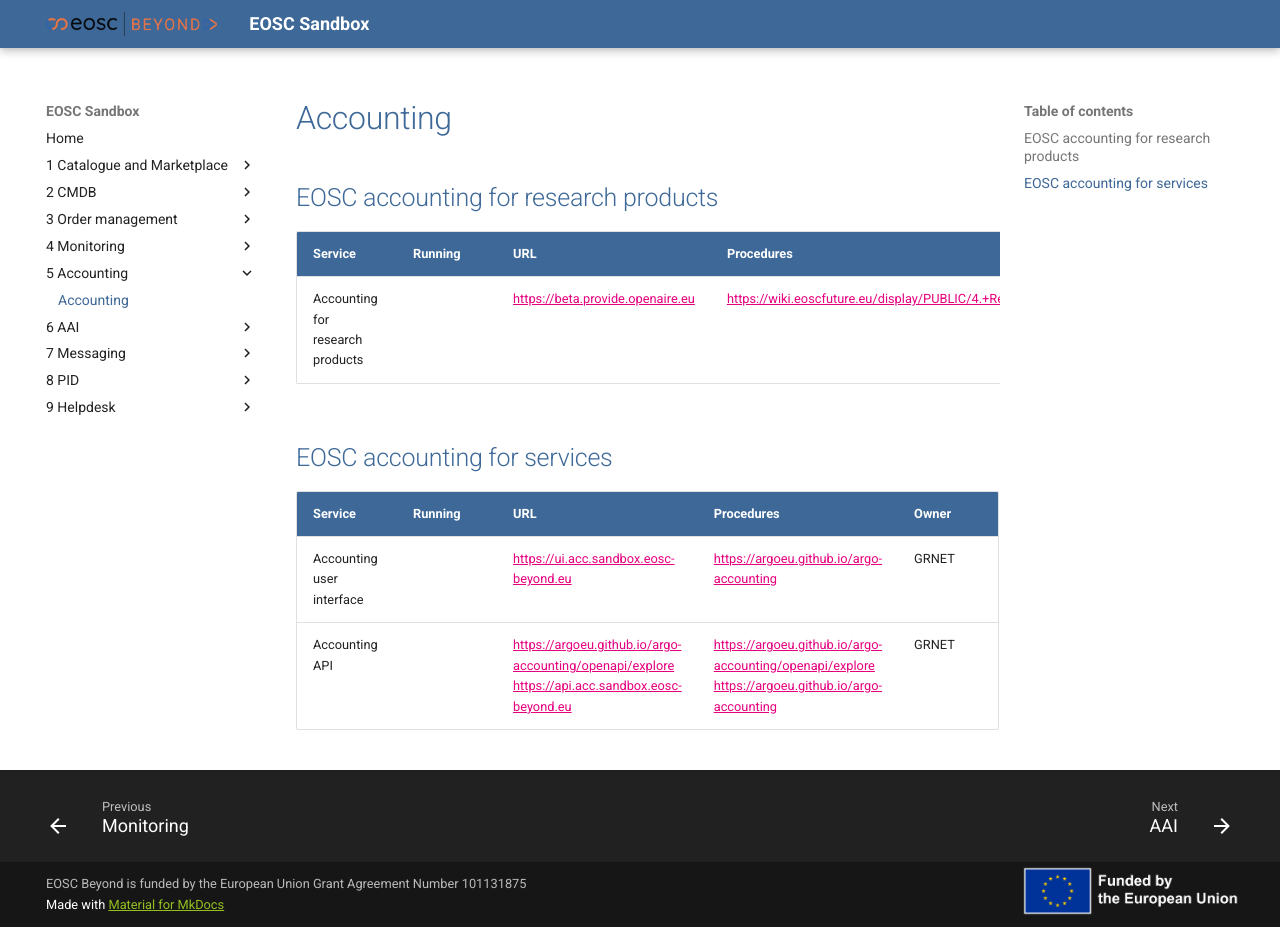
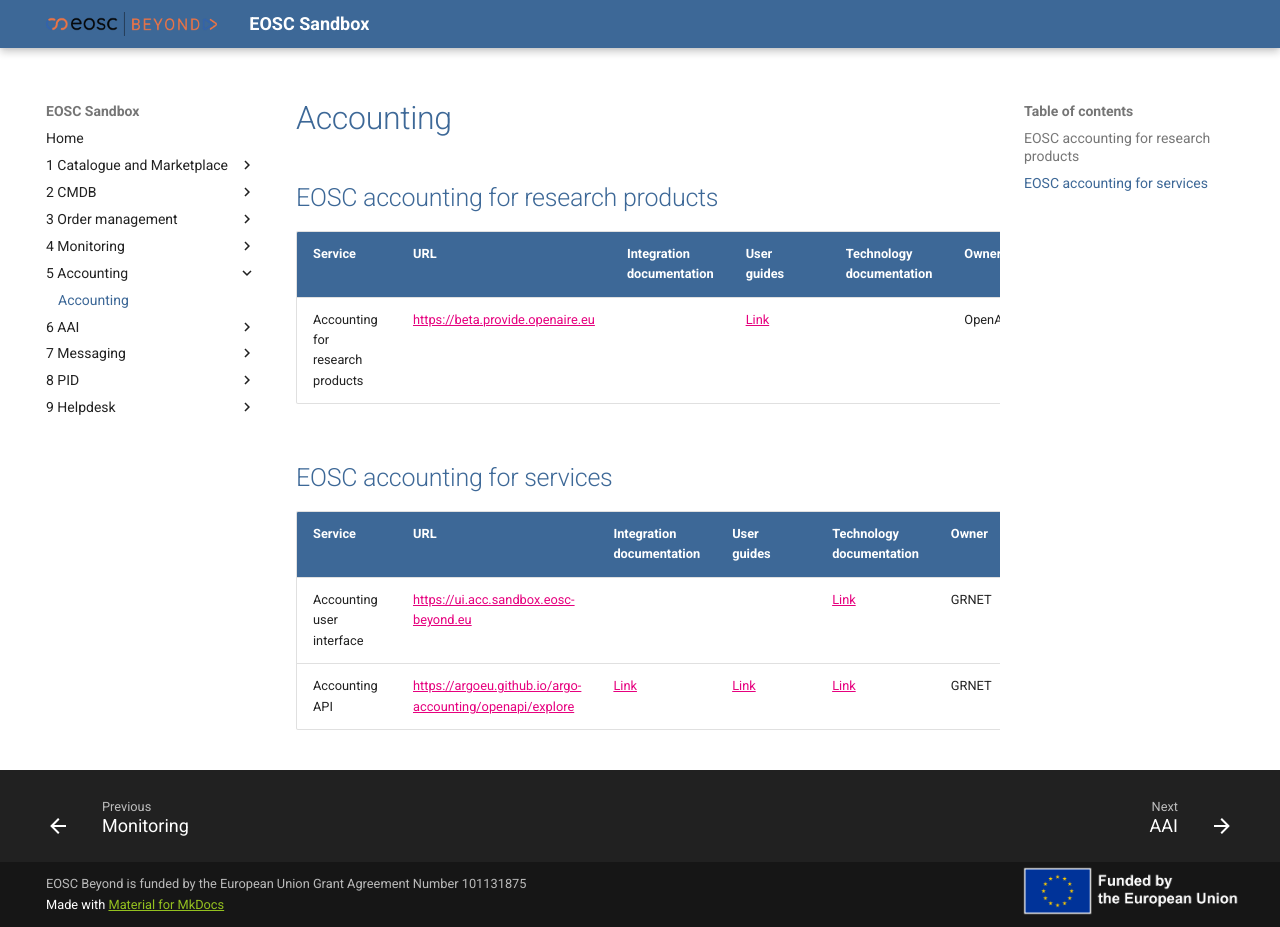
Before and after one commit to eosc-beyond-sandbox/eosc-sandbox, an MkDocs documentation site: the page built from resources/5 Accounting/Accounting.md, in a window 1280 px wide and 927 px high. Built offline with MkDocs 1.6.1 and Material for MkDocs 9.7.7, drawn with Linux system fonts in a browser that asks for light colours.

Commit message:
Update Accounting.md

```diff
--- a/resources/5 Accounting/Accounting.md
+++ b/resources/5 Accounting/Accounting.md
@@ -1,11 +1,11 @@
 # Accounting
 ## EOSC accounting for research products
-| Service                         | Running | URL                                          | Procedures                                                                                                                                                                           | Owner  |
-|:--------------------------------|:--------|:---------------------------------------------|:-------------------------------------------------------------------------------------------------------------------------------------------------------------------------------------|:-------|
-| Accounting for research products |         | [https://beta.provide.openaire.eu]() | [https://wiki.eoscfuture.eu/display/PUBLIC/4.+Research+Products+Accounting%3A+Architecture+and+Interoperability+Guidelines]() | OpenAIRE |
+| Service                         |  URL                            | Integration documentation | User guides | Technology documentation | Owner  |
+|:-------------------------------- |:------------------------------ |:--------------------------|:------------|:-------------------------|:-------|
+| Accounting for research products |   [https://beta.provide.openaire.eu]() | | [Link](https://wiki.eoscfuture.eu/display/PUBLIC/4.+Research+Products+Accounting%3A+Architecture+and+Interoperability+Guidelines) | | OpenAIRE |
 
 ## EOSC accounting for services
-| Service                         | Running | URL                                          | Procedures                                                                                                                                                                           | Owner  |
-|:--------------------------------|:--------|:---------------------------------------------|:-------------------------------------------------------------------------------------------------------------------------------------------------------------------------------------|:-------|
-| Accounting user interface |         | [https://ui.acc.sandbox.eosc-beyond.eu]() | [https://argoeu.github.io/argo-accounting]() | GRNET |
-| Accounting API |     | [https://argoeu.github.io/argo-accounting/openapi/explore]() <br> [https://api.acc.sandbox.eosc-beyond.eu]() | [https://argoeu.github.io/argo-accounting/openapi/explore]() <br> [https://argoeu.github.io/argo-accounting]() | GRNET |
+| Service                         |  URL                            | Integration documentation | User guides | Technology documentation | Owner  |
+|:-------------------------------- |:------------------------------ |:--------------------------|:------------|:-------------------------|:-------|
+| Accounting user interface |   [https://ui.acc.sandbox.eosc-beyond.eu]() | | | [Link](https://argoeu.github.io/argo-accounting) | GRNET |
+| Accounting API |  [https://argoeu.github.io/argo-accounting/openapi/explore]() | [Link](https://api.acc.sandbox.eosc-beyond.eu) |  [Link](https://argoeu.github.io/argo-accounting/openapi/explore) | [Link](https://argoeu.github.io/argo-accounting) | GRNET |
```
